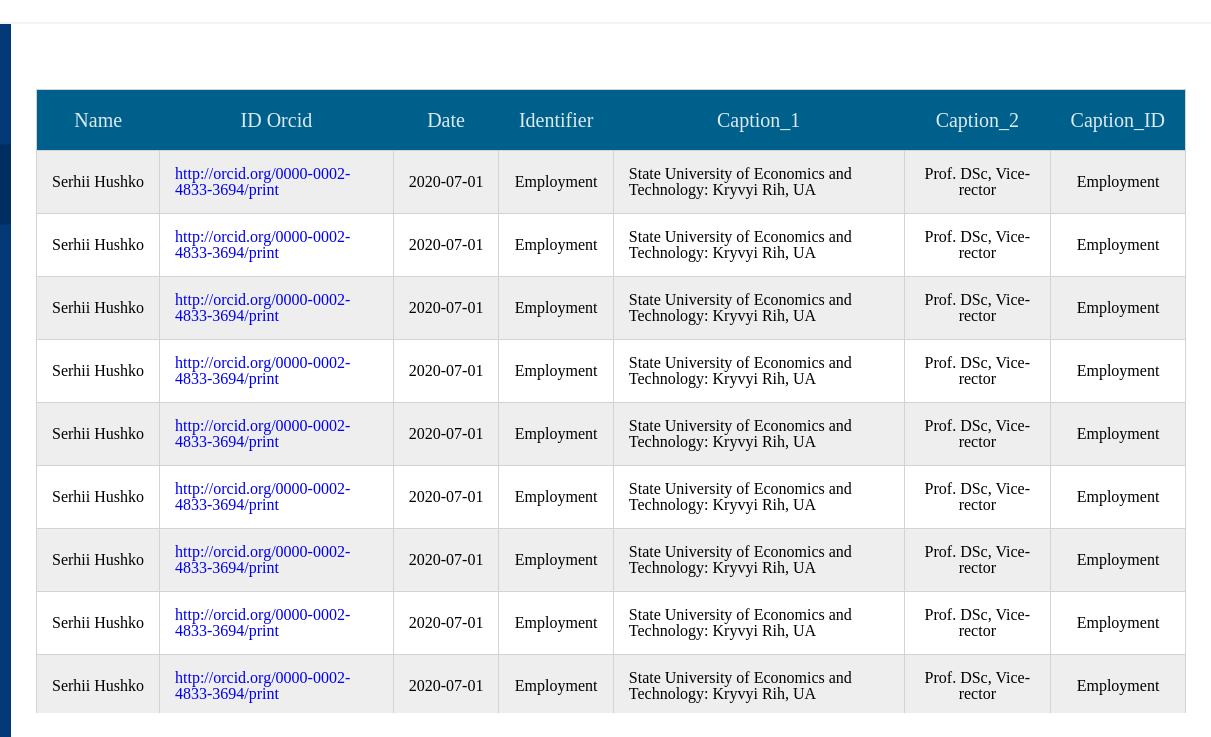
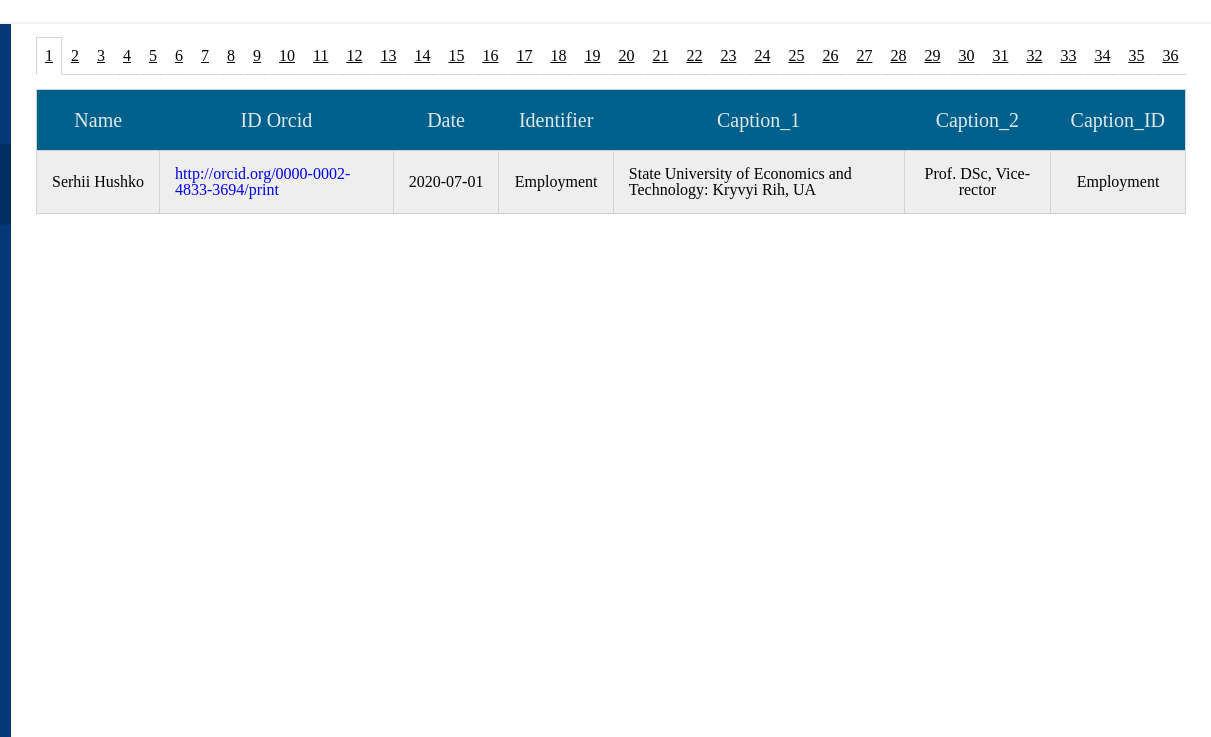
Before and after one commit to Mr-Quiet/import-orcid, a plain HTML site: page index.html in a window 1280 px wide. Shown: the part 63-800 px from the top of the page, 69-1280 px from the left. Drawn offline with Linux system fonts and the light colour scheme; files whose address does not match are found by name.

Commit message:
Update index.html

```diff
--- a/index.html
+++ b/index.html
@@ -77,6 +77,80 @@
 					<div class="content">
 						<div class="content__row">
 							<div class="table">
+								<div class="table__number">
+									<ul>
+										<li><button data-selected="true">1</button></li>
+										<li><button>2</button></li>
+										<li><button>3</button></li>
+										<li><button>4</button></li>
+										<li><button>5</button></li>
+										<li><button>6</button></li>
+										<li><button>7</button></li>
+										<li><button>8</button></li>
+										<li><button>9</button></li>
+										<li><button>10</button></li>
+										<li><button>11</button></li>
+										<li><button>12</button></li>
+										<li><button>13</button></li>
+										<li><button>14</button></li>
+										<li><button>15</button></li>
+										<li><button>16</button></li>
+										<li><button>17</button></li>
+										<li><button>18</button></li>
+										<li><button>19</button></li>
+										<li><button>20</button></li>
+										<li><button>21</button></li>
+										<li><button>22</button></li>
+										<li><button>23</button></li>
+										<li><button>24</button></li>
+										<li><button>25</button></li>
+										<li><button>26</button></li>
+										<li><button>27</button></li>
+										<li><button>28</button></li>
+										<li><button>29</button></li>
+										<li><button>30</button></li>
+										<li><button>31</button></li>
+										<li><button>32</button></li>
+										<li><button>33</button></li>
+										<li><button>34</button></li>
+										<li><button>35</button></li>
+										<li><button>36</button></li>
+										<li><button>37</button></li>
+										<li><button>38</button></li>
+										<li><button>39</button></li>
+										<li><button>40</button></li>
+										<li><button>41</button></li>
+										<li><button>42</button></li>
+										<li><button>43</button></li>
+										<li><button>44</button></li>
+										<li><button>45</button></li>
+										<li><button>46</button></li>
+										<li><button>47</button></li>
+										<li><button>48</button></li>
+										<li><button>49</button></li>
+										<li><button>50</button></li>
+										<li><button>51</button></li>
+										<li><button>52</button></li>
+										<li><button>53</button></li>
+										<li><button>54</button></li>
+										<li><button>55</button></li>
+										<li><button>56</button></li>
+										<li><button>57</button></li>
+										<li><button>58</button></li>
+										<li><button>59</button></li>
+										<li><button>60</button></li>
+										<li><button>61</button></li>
+										<li><button>62</button></li>
+										<li><button>63</button></li>
+										<li><button>64</button></li>
+										<li><button>65</button></li>
+										<li><button>66</button></li>
+										<li><button>67</button></li>
+										<li><button>68</button></li>
+										<li><button>69</button></li>
+										<li><button>70</button></li>
+									</ul>
+								</div>
 								<table class="table__body">
 									<tr class="table__header">
 										<th>Name</th>
@@ -88,193 +162,6 @@
 										<th>Caption_ID</th>
 									</tr>
 									<tr class="table-data">
-										<td>Serhii Hushko</td>
-										<td>
-											<a href="https://orcid.org/0000-0002-4833-3694"
-												target="_blank">http://orcid.org/0000-0002-4833-3694/print</a>
-										</td>
-										<td>2020-07-01</td>
-										<td>Employment</td>
-										<td>State University of Economics and Technology: Kryvyi Rih, UA</td>
-										<td>Prof. DSc, Vice-rector</td>
-										<td>Employment</td>
-									</tr><tr class="table-data">
-										<td>Serhii Hushko</td>
-										<td>
-											<a href="https://orcid.org/0000-0002-4833-3694"
-												target="_blank">http://orcid.org/0000-0002-4833-3694/print</a>
-										</td>
-										<td>2020-07-01</td>
-										<td>Employment</td>
-										<td>State University of Economics and Technology: Kryvyi Rih, UA</td>
-										<td>Prof. DSc, Vice-rector</td>
-										<td>Employment</td>
-									</tr><tr class="table-data">
-										<td>Serhii Hushko</td>
-										<td>
-											<a href="https://orcid.org/0000-0002-4833-3694"
-												target="_blank">http://orcid.org/0000-0002-4833-3694/print</a>
-										</td>
-										<td>2020-07-01</td>
-										<td>Employment</td>
-										<td>State University of Economics and Technology: Kryvyi Rih, UA</td>
-										<td>Prof. DSc, Vice-rector</td>
-										<td>Employment</td>
-									</tr><tr class="table-data">
-										<td>Serhii Hushko</td>
-										<td>
-											<a href="https://orcid.org/0000-0002-4833-3694"
-												target="_blank">http://orcid.org/0000-0002-4833-3694/print</a>
-										</td>
-										<td>2020-07-01</td>
-										<td>Employment</td>
-										<td>State University of Economics and Technology: Kryvyi Rih, UA</td>
-										<td>Prof. DSc, Vice-rector</td>
-										<td>Employment</td>
-									</tr><tr class="table-data">
-										<td>Serhii Hushko</td>
-										<td>
-											<a href="https://orcid.org/0000-0002-4833-3694"
-												target="_blank">http://orcid.org/0000-0002-4833-3694/print</a>
-										</td>
-										<td>2020-07-01</td>
-										<td>Employment</td>
-										<td>State University of Economics and Technology: Kryvyi Rih, UA</td>
-										<td>Prof. DSc, Vice-rector</td>
-										<td>Employment</td>
-									</tr><tr class="table-data">
-										<td>Serhii Hushko</td>
-										<td>
-											<a href="https://orcid.org/0000-0002-4833-3694"
-												target="_blank">http://orcid.org/0000-0002-4833-3694/print</a>
-										</td>
-										<td>2020-07-01</td>
-										<td>Employment</td>
-										<td>State University of Economics and Technology: Kryvyi Rih, UA</td>
-										<td>Prof. DSc, Vice-rector</td>
-										<td>Employment</td>
-									</tr><tr class="table-data">
-										<td>Serhii Hushko</td>
-										<td>
-											<a href="https://orcid.org/0000-0002-4833-3694"
-												target="_blank">http://orcid.org/0000-0002-4833-3694/print</a>
-										</td>
-										<td>2020-07-01</td>
-										<td>Employment</td>
-										<td>State University of Economics and Technology: Kryvyi Rih, UA</td>
-										<td>Prof. DSc, Vice-rector</td>
-										<td>Employment</td>
-									</tr><tr class="table-data">
-										<td>Serhii Hushko</td>
-										<td>
-											<a href="https://orcid.org/0000-0002-4833-3694"
-												target="_blank">http://orcid.org/0000-0002-4833-3694/print</a>
-										</td>
-										<td>2020-07-01</td>
-										<td>Employment</td>
-										<td>State University of Economics and Technology: Kryvyi Rih, UA</td>
-										<td>Prof. DSc, Vice-rector</td>
-										<td>Employment</td>
-									</tr><tr class="table-data">
-										<td>Serhii Hushko</td>
-										<td>
-											<a href="https://orcid.org/0000-0002-4833-3694"
-												target="_blank">http://orcid.org/0000-0002-4833-3694/print</a>
-										</td>
-										<td>2020-07-01</td>
-										<td>Employment</td>
-										<td>State University of Economics and Technology: Kryvyi Rih, UA</td>
-										<td>Prof. DSc, Vice-rector</td>
-										<td>Employment</td>
-									</tr><tr class="table-data">
-										<td>Serhii Hushko</td>
-										<td>
-											<a href="https://orcid.org/0000-0002-4833-3694"
-												target="_blank">http://orcid.org/0000-0002-4833-3694/print</a>
-										</td>
-										<td>2020-07-01</td>
-										<td>Employment</td>
-										<td>State University of Economics and Technology: Kryvyi Rih, UA</td>
-										<td>Prof. DSc, Vice-rector</td>
-										<td>Employment</td>
-									</tr><tr class="table-data">
-										<td>Serhii Hushko</td>
-										<td>
-											<a href="https://orcid.org/0000-0002-4833-3694"
-												target="_blank">http://orcid.org/0000-0002-4833-3694/print</a>
-										</td>
-										<td>2020-07-01</td>
-										<td>Employment</td>
-										<td>State University of Economics and Technology: Kryvyi Rih, UA</td>
-										<td>Prof. DSc, Vice-rector</td>
-										<td>Employment</td>
-									</tr><tr class="table-data">
-										<td>Serhii Hushko</td>
-										<td>
-											<a href="https://orcid.org/0000-0002-4833-3694"
-												target="_blank">http://orcid.org/0000-0002-4833-3694/print</a>
-										</td>
-										<td>2020-07-01</td>
-										<td>Employment</td>
-										<td>State University of Economics and Technology: Kryvyi Rih, UA</td>
-										<td>Prof. DSc, Vice-rector</td>
-										<td>Employment</td>
-									</tr><tr class="table-data">
-										<td>Serhii Hushko</td>
-										<td>
-											<a href="https://orcid.org/0000-0002-4833-3694"
-												target="_blank">http://orcid.org/0000-0002-4833-3694/print</a>
-										</td>
-										<td>2020-07-01</td>
-										<td>Employment</td>
-										<td>State University of Economics and Technology: Kryvyi Rih, UA</td>
-										<td>Prof. DSc, Vice-rector</td>
-										<td>Employment</td>
-									</tr><tr class="table-data">
-										<td>Serhii Hushko</td>
-										<td>
-											<a href="https://orcid.org/0000-0002-4833-3694"
-												target="_blank">http://orcid.org/0000-0002-4833-3694/print</a>
-										</td>
-										<td>2020-07-01</td>
-										<td>Employment</td>
-										<td>State University of Economics and Technology: Kryvyi Rih, UA</td>
-										<td>Prof. DSc, Vice-rector</td>
-										<td>Employment</td>
-									</tr><tr class="table-data">
-										<td>Serhii Hushko</td>
-										<td>
-											<a href="https://orcid.org/0000-0002-4833-3694"
-												target="_blank">http://orcid.org/0000-0002-4833-3694/print</a>
-										</td>
-										<td>2020-07-01</td>
-										<td>Employment</td>
-										<td>State University of Economics and Technology: Kryvyi Rih, UA</td>
-										<td>Prof. DSc, Vice-rector</td>
-										<td>Employment</td>
-									</tr><tr class="table-data">
-										<td>Serhii Hushko</td>
-										<td>
-											<a href="https://orcid.org/0000-0002-4833-3694"
-												target="_blank">http://orcid.org/0000-0002-4833-3694/print</a>
-										</td>
-										<td>2020-07-01</td>
-										<td>Employment</td>
-										<td>State University of Economics and Technology: Kryvyi Rih, UA</td>
-										<td>Prof. DSc, Vice-rector</td>
-										<td>Employment</td>
-									</tr><tr class="table-data">
-										<td>Serhii Hushko</td>
-										<td>
-											<a href="https://orcid.org/0000-0002-4833-3694"
-												target="_blank">http://orcid.org/0000-0002-4833-3694/print</a>
-										</td>
-										<td>2020-07-01</td>
-										<td>Employment</td>
-										<td>State University of Economics and Technology: Kryvyi Rih, UA</td>
-										<td>Prof. DSc, Vice-rector</td>
-										<td>Employment</td>
-									</tr><tr class="table-data">
 										<td>Serhii Hushko</td>
 										<td>
 											<a href="https://orcid.org/0000-0002-4833-3694"
@@ -301,4 +188,5 @@
 	<!-- <script src="https://ajax.googleapis.com/ajax/libs/jquery/2.1.1/jquery.min.js"></script> -->
 	<script src="js/script.js" type="module"></script>
 </body>
+
 </html>
```
